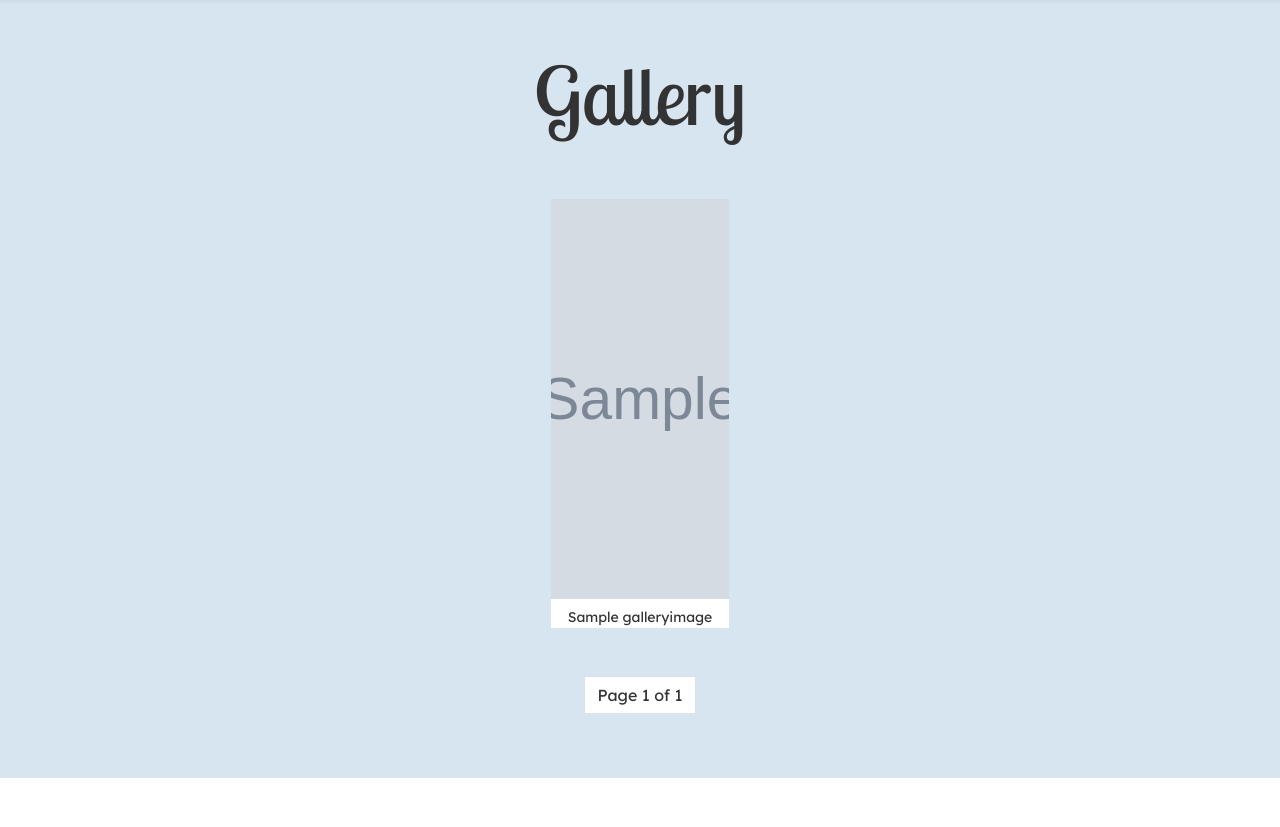
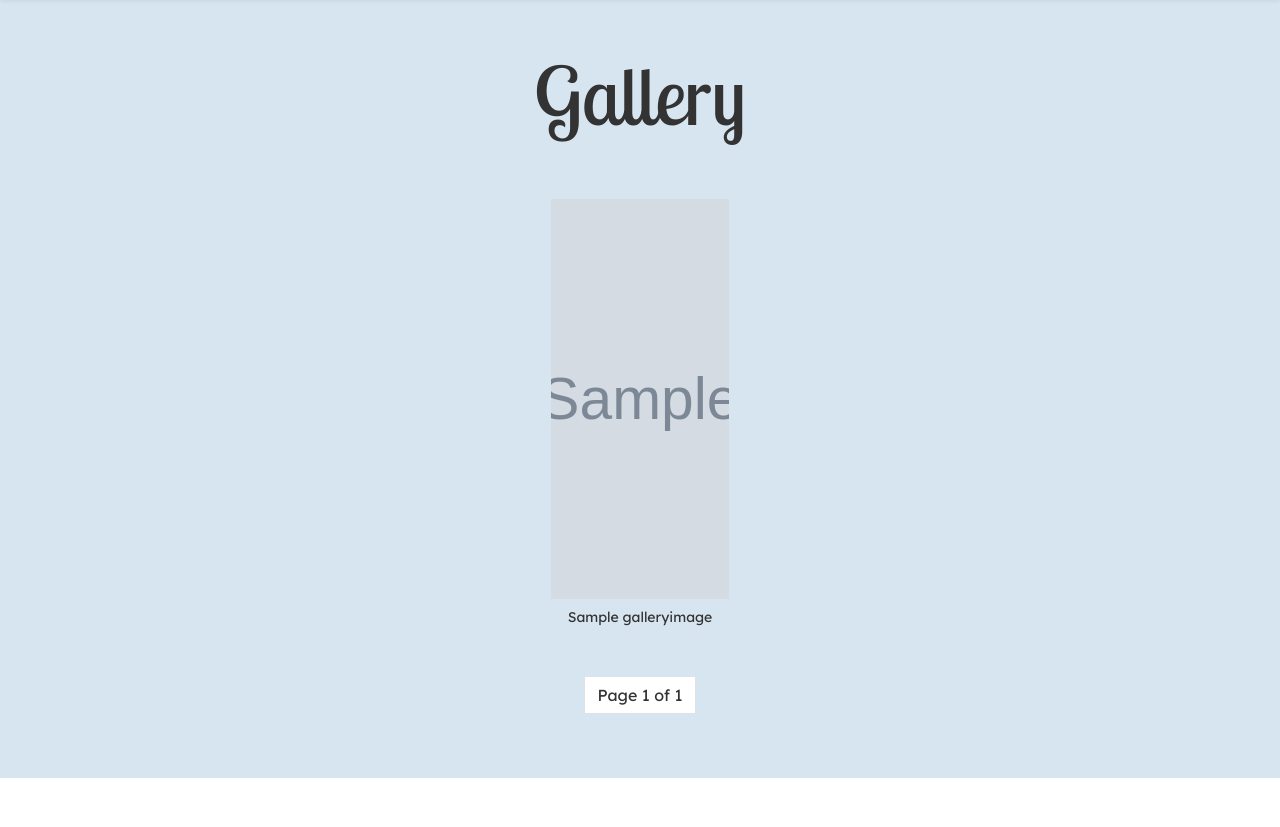
Before and after one commit to RoyMagnussen/101transfurmations, a Django app: page /gallery/ in a window 1280 px wide. Shown: the part 91-918 px from the top of the page. Run offline with Django 3.2, Linux system fonts and the light colour scheme; tables that the repository leaves empty hold one stand-in row (values such as "Sample post"); grey boxes marked "Sample" are stand-in pictures; parts of the project's set-up code (start-up, migrations or seed data) failed here and were passed over; some libraries are stand-ins or nearby versions.

Commit message:
Update gallery card styling

```diff
--- a/static/css/base.css
+++ b/static/css/base.css
@@ -47,6 +47,10 @@ html {
   object-position: top
 }
 
+.gallery-image {
+  background-color: transparent;
+}
+
 .gallery-image img {
   width: 100%;
   height: 400px;
```
